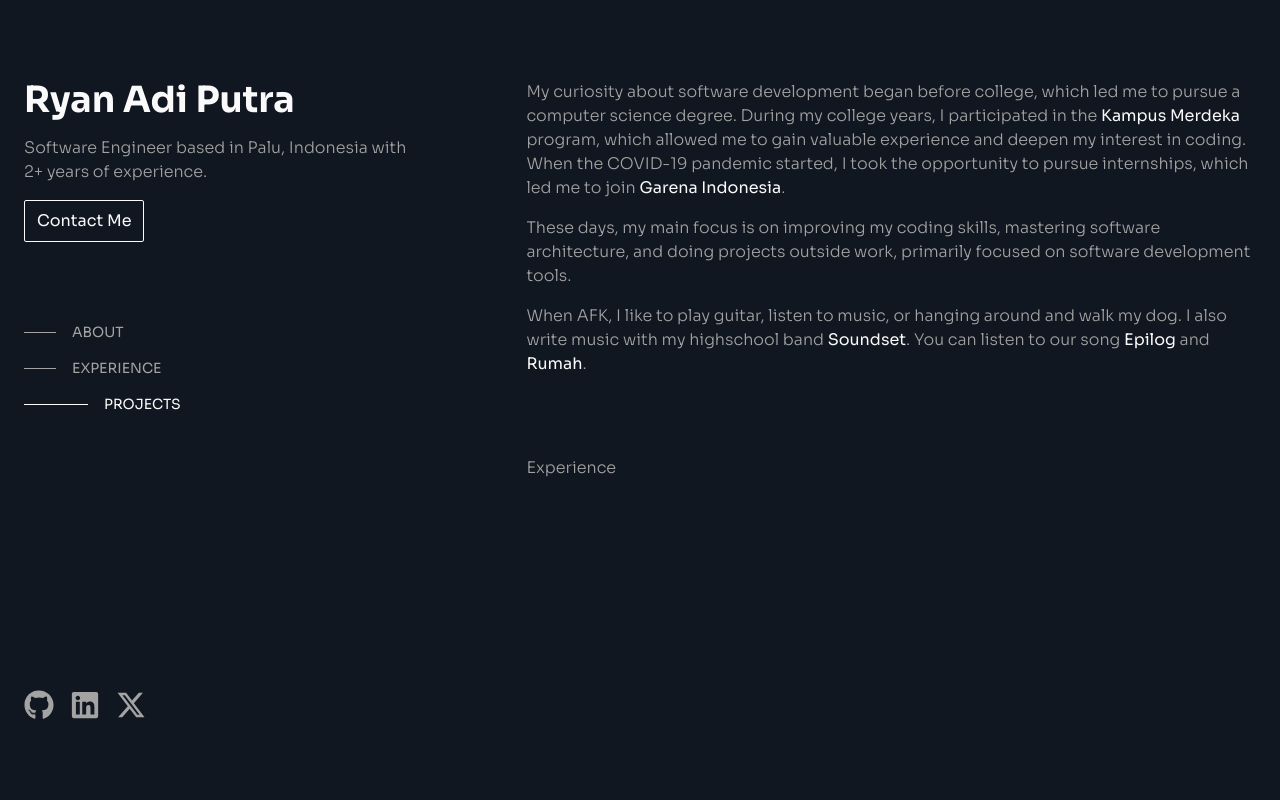
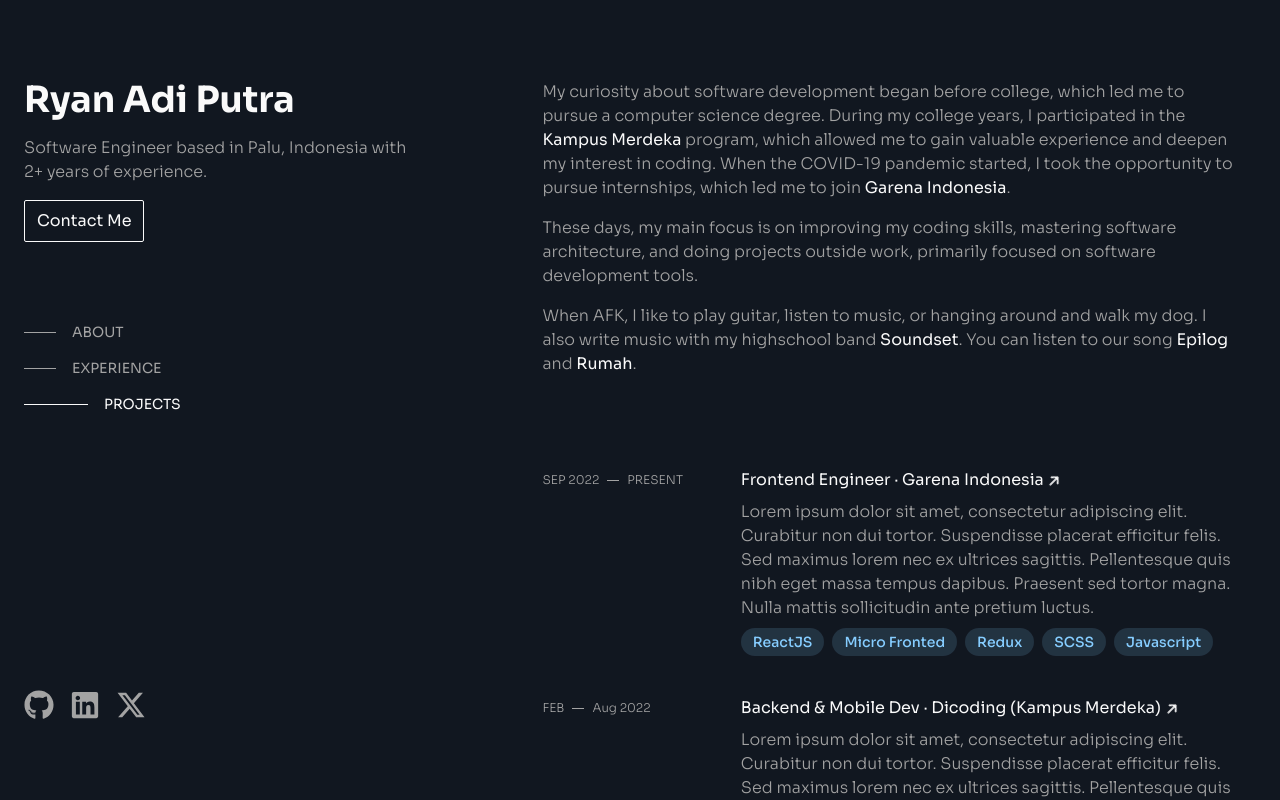
Before and after one commit to ryanadiputraa/ryanadiputra.my.id, a Next.js app: page / in a window 1280 px wide. Shown: the top 800 px of the page. Built offline with nearby package versions, Linux system fonts and the light colour scheme.

Commit message:
feat(layout): add experience section

```diff
--- a/src/app/about.tsx
+++ b/src/app/about.tsx
@@ -10,7 +10,7 @@
     compRef: MutableRefObject<HTMLElement | null>;
 }): React.ReactNode {
     return (
-        <section ref={compRef} id="about" className="lg:pt-20">
+        <section ref={compRef} id="about" className="lg:pt-20 lg:px-4">
             <p>
                 My curiosity about software development began before college, which led me to pursue
                 a computer science degree. During my college years, I participated in the{" "}
--- /dev/null
+++ b/src/app/components/experience.tsx
@@ -0,0 +1,40 @@
+import { FaArrowUp } from "react-icons/fa6";
+
+import { type Experience } from "@/types";
+import { ExternalLink } from "./external-link";
+
+export function Experience({ experience }: { experience: Experience }): React.ReactNode {
+    return (
+        <div className="group lg:cursor-pointer flex flex-col lg:flex-row gap-2 lg:gap-8 lg:hover:backdrop-blur-xl lg:hover:bg-primary/10 py-3 lg:px-4 rounded-sm">
+            <div className="flex-1 pt-1">
+                <span className="flex items-center gap-2 text-xs">
+                    {experience.from}
+                    <div className="w-3 h-px bg-neutral-400"></div>
+                    {experience.to}
+                </span>
+            </div>
+            <div className="flex-[3] flex flex-col gap-2">
+                <ExternalLink
+                    href={experience.link}
+                    className="lg:group-hover:text-primary transition-colors"
+                >
+                    <span>
+                        {experience.position} · {experience.company}{" "}
+                        <FaArrowUp className="inline-block text-sm rotate-45 lg:group-hover:-translate-y-1 lg:group-hover:translate-x-1 transition-transform" />
+                    </span>
+                </ExternalLink>
+                <p>{experience.description}</p>
+                <div className="flex flex-wrap gap-2">
+                    {experience.skills.map(skill => (
+                        <span
+                            key={skill}
+                            className="text-sm bg-primary/15 text-primary font-medium py-1 px-3 rounded-full"
+                        >
+                            {skill}
+                        </span>
+                    ))}
+                </div>
+            </div>
+        </div>
+    );
+}
--- a/src/app/components/nav.tsx
+++ b/src/app/components/nav.tsx
@@ -26,6 +26,7 @@
         layoutEffect: false
     });
 
+    // TODO: fix multiple call; use single ref adjust position
     const updateNavState = (pos: number, nav: string) => {
         if (active === nav || pos < 0.3) return;
         setActive(nav);
--- a/src/app/page.tsx
+++ b/src/app/page.tsx
@@ -3,20 +3,21 @@
 import { useRef } from "react";
 import { FaGithub, FaLinkedin, FaXTwitter } from "react-icons/fa6";
 
-import { EMAIL, GITHUB_URL, LINKEDIN_URL, START_YEAR, X_URL } from "@/constants";
+import { EMAIL, experiences, GITHUB_URL, LINKEDIN_URL, START_YEAR, X_URL } from "@/constants";
 
 import { About } from "./about";
 import { Button } from "./components/button";
 import { ExternalLink } from "./components/external-link";
 import { Nav } from "./components/nav";
+import { Experience } from "./components/experience";
 
 const now = new Date().getFullYear();
 const exp = now - START_YEAR;
 
 export default function Home(): React.ReactNode {
-    const aboutRef = useRef(null);
-    const experienceRef = useRef(null);
-    const projectsRef = useRef(null);
+    const aboutRef = useRef<HTMLElement | null>(null);
+    const experienceRef = useRef<HTMLElement | null>(null);
+    const projectsRef = useRef<HTMLElement | null>(null);
 
     return (
         <div className="flex flex-col lg:flex-row lg:items-start gap-16 lg:gap-4 py-8 lg:py-0 px-6 min-h-screen">
@@ -49,17 +50,21 @@
             </header>
             <main className="lg:w-3/5">
                 <About compRef={aboutRef} />
-                <section
-                    ref={experienceRef}
-                    id="experience"
-                    className="h-[150vh] mt-12 lg:mt-0 lg:pt-20"
-                >
-                    Experience
+                <section ref={experienceRef} id="experience" className="mt-12 lg:mt-0 lg:pt-20">
+                    <h4 className="lg:hidden font-medium text-neutral-50 mb-4">Experience</h4>
+                    <div className="flex flex-col gap-4">
+                        {experiences.map(experience => (
+                            <Experience
+                                key={experience.from + experience.to}
+                                experience={experience}
+                            />
+                        ))}
+                    </div>
                 </section>
                 <section
                     ref={projectsRef}
                     id="projects"
-                    className="h-[150vh] mt-12 lg:mt-0 lg:pt-20"
+                    className="h-[150vh] mt-12 lg:mt-10 lg:pt-20"
                 >
                     Projects
                 </section>
--- a/src/constants/experience.ts
+++ b/src/constants/experience.ts
@@ -1,29 +1,37 @@
 import { Experience } from "@/types";
+import { GARENA_URL } from "./url";
 
 export const START_YEAR = 2022;
 
+// TODO: exp description & link
 export const experiences: Experience[] = [
     {
         company: "Garena Indonesia",
         position: "Frontend Engineer",
-        date: "Sep 2022 - present",
-        description: "",
+        from: "SEP 2022",
+        to: "PRESENT",
+        description:
+            "Lorem ipsum dolor sit amet, consectetur adipiscing elit. Curabitur non dui tortor. Suspendisse placerat efficitur felis. Sed maximus lorem nec ex ultrices sagittis. Pellentesque quis nibh eget massa tempus dapibus. Praesent sed tortor magna. Nulla mattis sollicitudin ante pretium luctus.",
         skills: ["ReactJS", "Micro Fronted", "Redux", "SCSS", "Javascript"],
-        link: ""
+        link: GARENA_URL
     },
     {
         company: "Dicoding (Kampus Merdeka)",
         position: "Backend & Mobile Dev",
-        date: "Feb - Aug 2022",
-        description: "",
+        from: "FEB",
+        to: "Aug 2022",
+        description:
+            "Lorem ipsum dolor sit amet, consectetur adipiscing elit. Curabitur non dui tortor. Suspendisse placerat efficitur felis. Sed maximus lorem nec ex ultrices sagittis. Pellentesque quis nibh eget massa tempus dapibus. Praesent sed tortor magna. Nulla mattis sollicitudin ante pretium luctus.",
         skills: ["NodeJS", "Flutter", "MongoDB", "expressJS", "Typescript"],
         link: ""
     },
     {
         company: "Glints (Kampus Merdeka)",
         position: "International Internship Student",
-        date: "Sep 2021 - Feb 2022",
-        description: "",
+        from: "2021",
+        to: "2022",
+        description:
+            "Lorem ipsum dolor sit amet, consectetur adipiscing elit. Curabitur non dui tortor. Suspendisse placerat efficitur felis. Sed maximus lorem nec ex ultrices sagittis. Pellentesque quis nibh eget massa tempus dapibus. Praesent sed tortor magna. Nulla mattis sollicitudin ante pretium luctus.",
         skills: ["ReactJS", "NextJS", "Styled-Components", "Material UI"],
         link: ""
     }
--- a/src/types/index.ts
+++ b/src/types/index.ts
@@ -3,7 +3,8 @@
 export interface Experience {
     company: string;
     position: string;
-    date: string;
+    from: string;
+    to: string;
     description: string;
     skills: string[];
     link: string;
```
